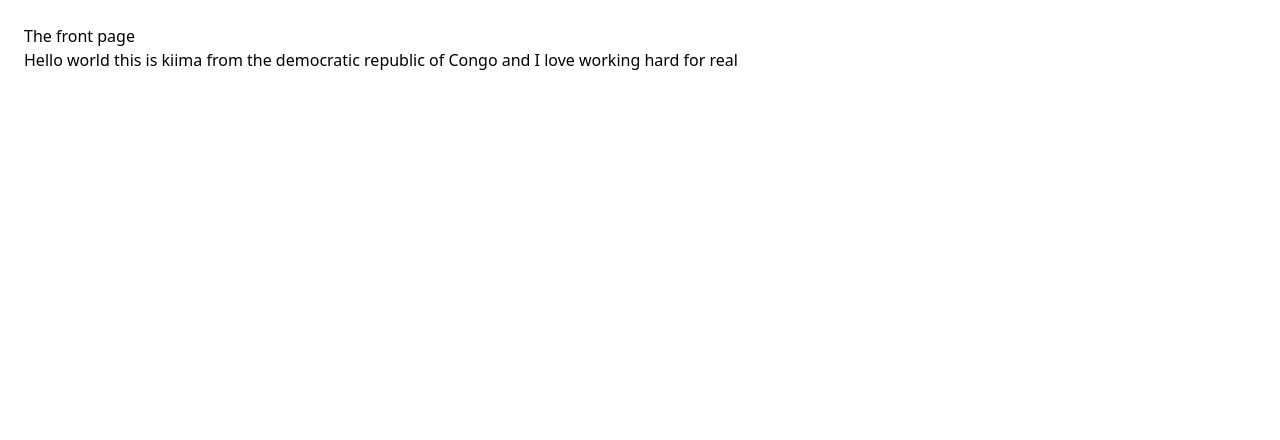
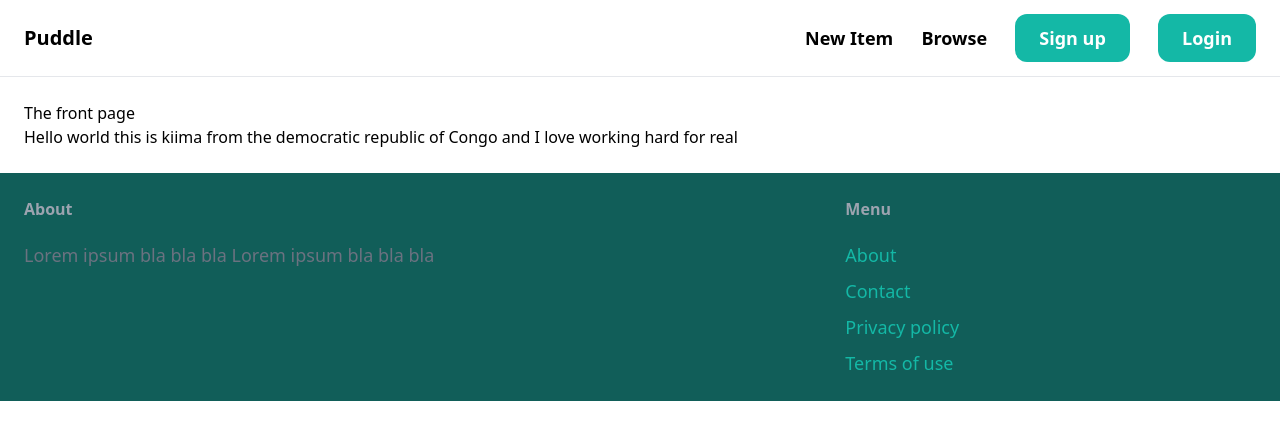
Before and after one commit to AfricanboyKiima/puddle, a Django app: page / in a window 1280 px wide. Shown: the top 440 px of the page. Run offline with Django 4.2, Linux system fonts and the light colour scheme; some libraries are stand-ins or nearby versions.

Commit message:
Created header and footer for my django project, uses tailwind

```diff
--- a/core/templates/core/base.html
+++ b/core/templates/core/base.html
@@ -6,10 +6,40 @@
         <title>{% block title %}{% endblock %}Puddle</title>
     </head>
     <body>
+        <nav class="py-6 px-6 flex justify-between items-center border-b border-grey-200 ">
+            <a href="/" class="text-xl font-semibold">Puddle</a>
+            <div class="space-x-6">
+                <a href="#" class="text-lg font-semibold hover:text-gray-500">New Item</a>
+                <a href="#" class="text-lg font-semibold hover:text-gray-500">Browse</a>
+                <a href="#" class="px-6 py-3 text-lg font-semibold bg-teal-500 text-white rounded-xl hover:bg-teal-700">Sign up</a>
+                <a href="#" class="px-6 py-3 text-lg font-semibold bg-teal-500 text-white rounded-xl hover:bg-teal-700">Login</a>
+
+
+            </div>
+        </nav>
         <div class="px-6 py-6">
-         {% block content%}
+         {% block content %}
 
          {% endblock %}
         </div>
+        <footer class ="py-6 px-6 flex justify-between bg-teal-800">
+            <div class="w-2/3 pr-10">
+                <h3 class="mb-5 font-semibold text-gray-400">About</h3>
+                <p class="text-lg text-gray-500">Lorem ipsum bla bla bla Lorem ipsum bla bla bla</p>
+            </div>
+            <div class="w-1/3">
+                <h3 class="mb-5 font-semibold text-gray-400">Menu</h3>
+                <ul class="space-y-2">
+                    <li><a href="#" class="text-lg text-teal-500 hover:text-teal-700">About</a></li>
+                    <li><a href="#" class="text-lg text-teal-500 hover:text-teal-700">Contact</a></li>
+                    <li><a href="#" class="text-lg text-teal-500 hover:text-teal-700">Privacy policy</a></li>
+                    <li><a href="#" class="text-lg text-teal-500 hover:text-teal-700"> Terms of use</a></li>
+
+
+
+                </ul>
+
+            </div>
+        </footer>
     </body>
 </html>
```
